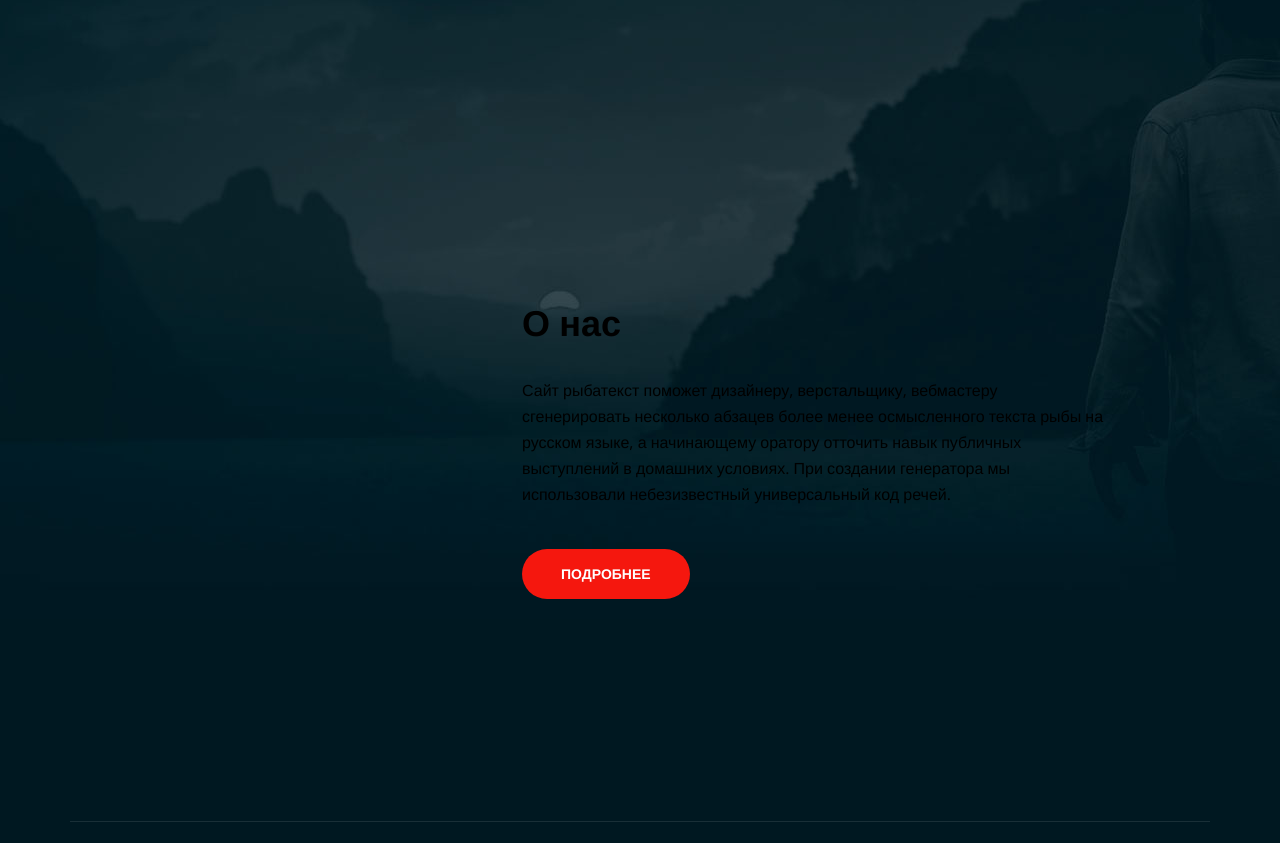
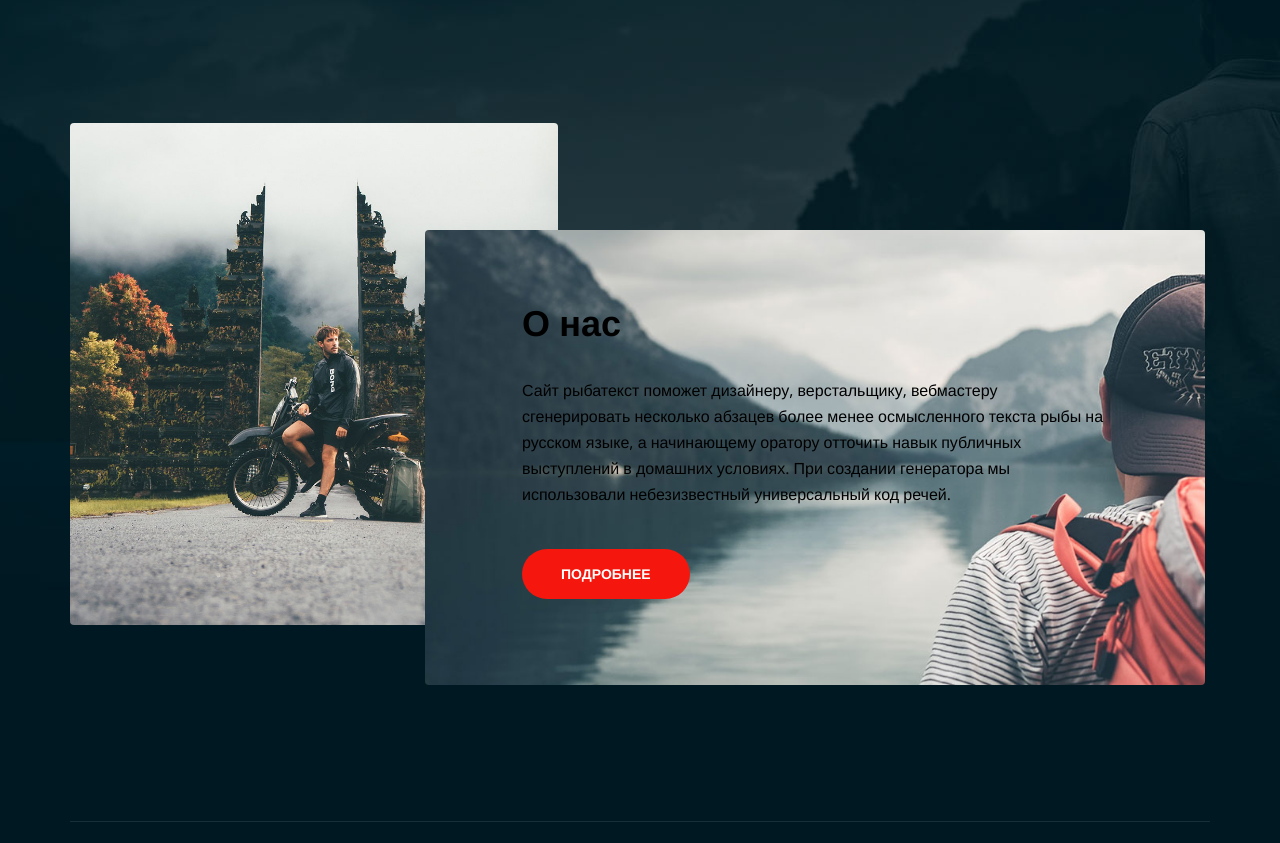
Before and after one commit to scanforall/airasia, a plain HTML site: page index.html in a window 1280 px wide. Shown: the part 2060-2903 px from the top of the page. Drawn offline with nearby package versions, Linux system fonts and the light colour scheme; files whose address does not match are found by name.

Commit message:
Update about.css
fix about.css

```diff
--- a/css/about.css
+++ b/css/about.css
@@ -12,12 +12,12 @@
     content: "";
     width: 488px;
     height: 502px;
-    background: url("./img/decor/gates.jpg") center center / cover no-repeat;
+    background: url("../img/decor/gates.jpg") center center / cover no-repeat;
 }
 
 .about__desc {
     color: black;
-    background: url("./img/decor/mountains.jpg") center center / cover no-repeat;
+    background: url("../img/decor/mountains.jpg") center center / cover no-repeat;
     padding: 67px 97px;
     max-width: 780px;
     min-height: 455px;
```
